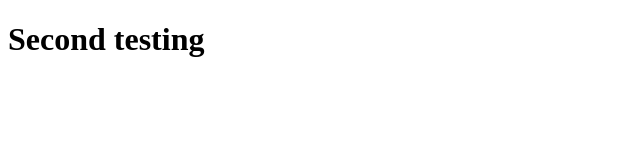
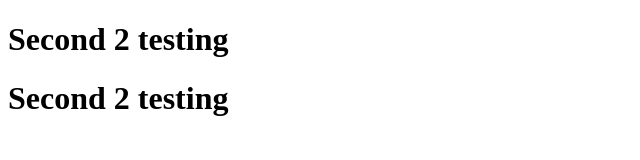
Before and after one commit to eliasalzaghrini/Chapter-4, a plain HTML site: page version-control-test/index2.html in a window 1280 px wide. Shown: the whole page, without its empty margins (0-640 px from the left). Drawn offline with Linux system fonts and the light colour scheme.

Commit message:
Version 2

```diff
--- a/version-control-test/index2.html
+++ b/version-control-test/index2.html
@@ -3,9 +3,10 @@
   <head>
     <meta charset="UTF-8" />
     <meta name="viewport" content="width=device-width, initial-scale=1.0" />
-    <title>Document 2</title>
+
   </head>
   <body>
-    <h1>Second testing</h1>
+    <h1>Second 2 testing</h1>
+     <h1>Second 2 testing</h1>
   </body>
 </html>
```
